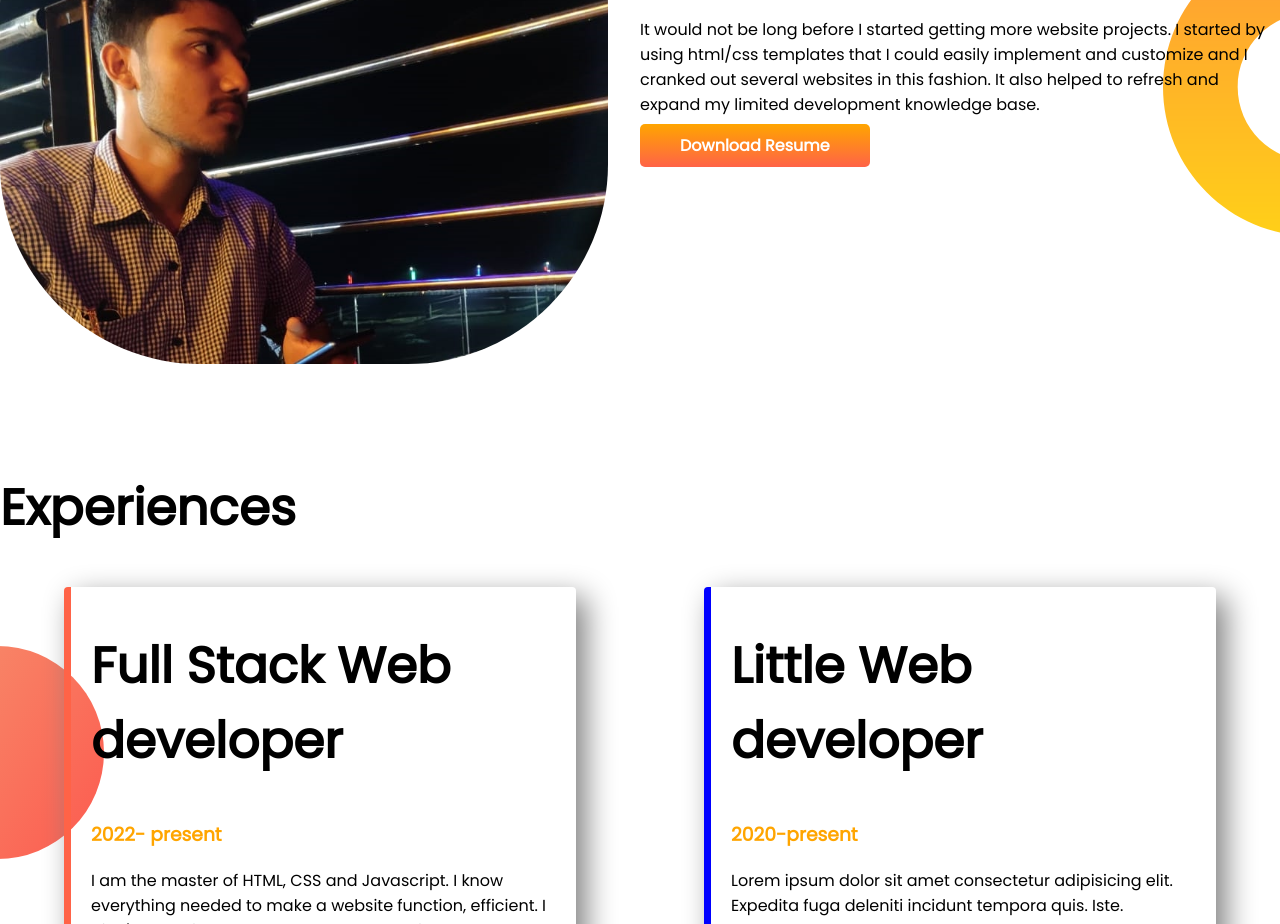
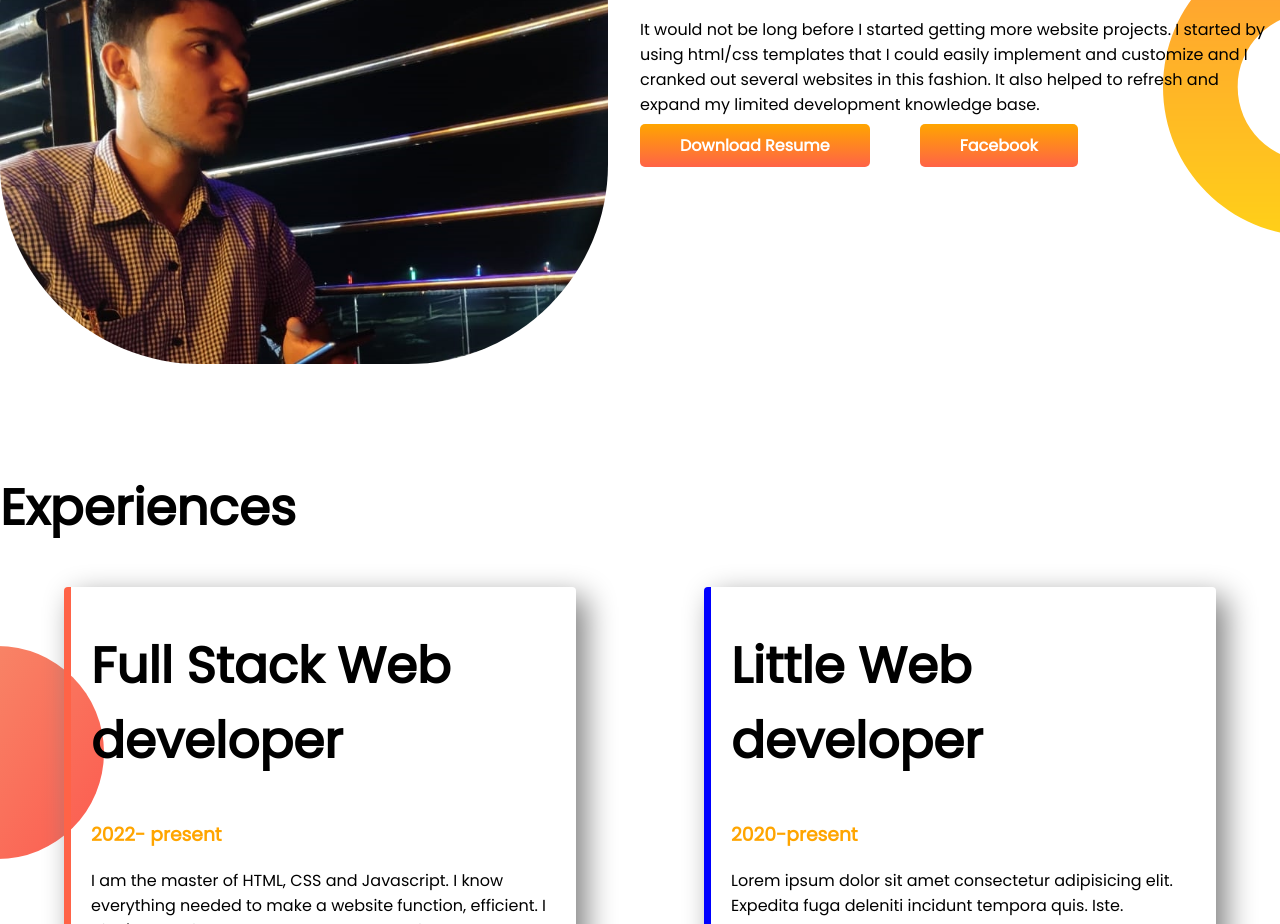
Before and after one commit to emoncse2020/mursalin-ahmed-em-portfolio, a plain HTML site: page index.html in a window 1280 px wide. Shown: the part 1114-2038 px from the top of the page. Drawn offline with Linux system fonts and the light colour scheme.

Commit message:
added facebook

```diff
--- a/index.html
+++ b/index.html
@@ -41,7 +41,8 @@
                 <p>It would not be long before I started getting more website projects. I started by using html/css
                     templates that I could easily implement and customize and I cranked out several websites in this
                     fashion. It also helped to refresh and expand my limited development knowledge base.</p>
-                <a class="link-button" href="#">Download Resume</a>
+                <a class="link-button" href="#">Download Resume</a><a id="sumi" class="link-button"
+                    href="https://www.facebook.com/mursalinahmed.em" target="_blank">Facebook</a>
         </div>
     </section>
     <section class="experience-area">
--- a/style.css
+++ b/style.css
@@ -81,3 +81,7 @@ h1 {
 footer {
     text-align: center;
 }
+
+#sumi {
+    margin: 50px;
+}
```
